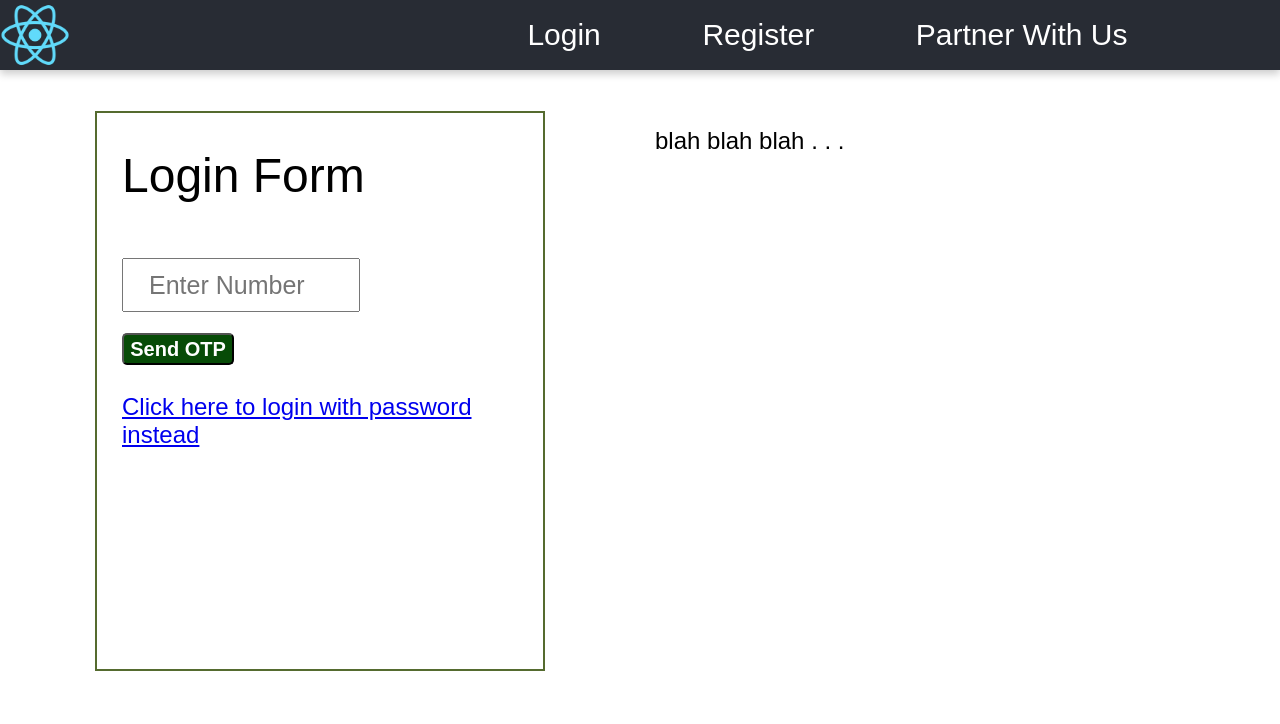
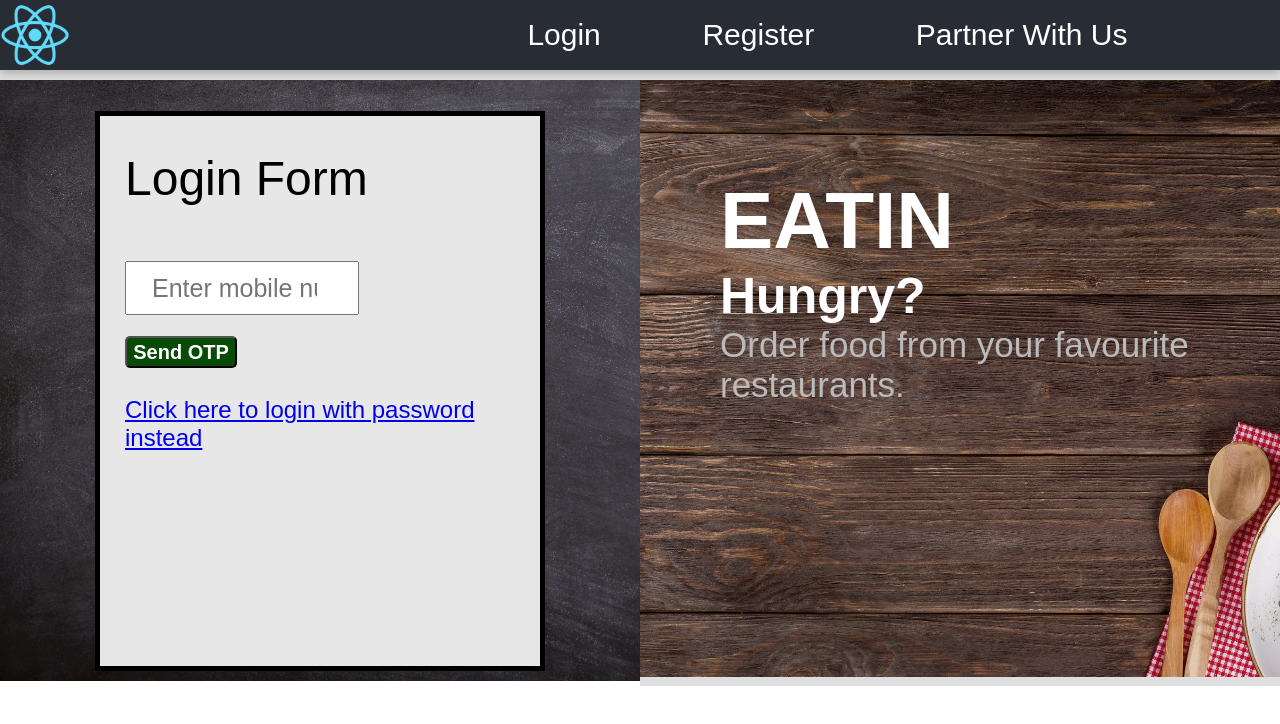
Before and after one commit to anubhav06/eatit, a React (Create React App) app in the folder frontend/: page /login in a window 1280 px wide. Shown: the top 724 px of the page. Built offline with nearby package versions, Linux system fonts and the light colour scheme; a web font is replaced by a local one.

Commit message:
improved Login/Registration Page CSS

```diff
--- a/frontend/src/components/CartItems.css
+++ b/frontend/src/components/CartItems.css
@@ -83,6 +83,7 @@
 
 @media only screen and (max-width: 600px){
     .cart-container{
-      margin-left: 20px;
+      margin-left: 0px;
+      width: 90%;
     }
 }
--- a/frontend/src/components/LoginForm.css
+++ b/frontend/src/components/LoginForm.css
@@ -9,23 +9,34 @@
     display: table;
 }
 
+.row{
+    background-color: rgb(223, 223, 223);
+}
+
 .form-column-left {
   float: left;
   padding: 15px;
   width: 50%;
   font-size: 24px;
   margin-top: 5rem;
+  background-color: rgb(216, 216, 216);
+  background-image: url('../assets/LoginImg2.png');
 }
 
 .form-column-right {
     float: left;
-    padding: 15px;
+    padding: 15px 15px 17rem 5rem;
     width: 50%;
     font-size: 24px;
+    margin-top: 5rem;
+    background-image: url('../assets/LoginImg.png');
+    filter: grayscale(20%);
 }
 
+
 .form-background{
-    border: 2px solid darkolivegreen;
+    border: 5px solid rgb(0, 0, 0);
+    background-color: rgb(231, 231, 231);
     height: 35rem;
     max-width: 80%;
     margin: 1rem 5rem 0rem 5rem;
@@ -56,6 +67,42 @@
     font-weight: bold;
 }
 
+
+.formRight-heading{
+    font-size: 80px;
+    font-weight: bold;
+    margin-top: 5rem;
+    color: white;
+}
+
+.formRight-subHeading{
+    font-size: 50px;
+    font-weight: bold;
+    color: whitesmoke;
+}
+
+.formRight-subHeading2{
+    font-size: 35px;
+    color: rgb(187, 187, 187);
+}
+
+#spin {
+    color:white;
+}
+#spin::after {
+    content:"";
+    animation: spin 15s linear infinite;
+}
+
+@keyframes spin {
+    0% { content:"Hungry? ";}
+    20% { content:"Unexpected Guests ?";}
+    40% { content:"Movie marathon ?";}
+    60% { content:"Game Night ?";}
+    80% { content:"Late Night at office ?";}
+    100% { content:"Hungry?";}
+}
+
 @media only screen and (max-width: 1000px){
     .form-column-right{
         display: none;
--- a/frontend/src/components/LoginForm.js
+++ b/frontend/src/components/LoginForm.js
@@ -30,7 +30,7 @@ const LoginForm = ({loginUser, loginCustomUser, phoneNo, userForm, mobileForm, v
                         <div>
                             <div className='form-header'> Login Form </div>
                             <form onSubmit={submitPhoneNumber}>
-                                <input type="number" name="number" placeholder='Enter Number' className='form-input' required /> <br/>
+                                <input type="number" name="number" placeholder='Enter mobile number' className='form-input' required /> <br/>
                                 <input type="submit" value={'Send OTP'} className='form-submit-btn'/>
                             </form>
                         </div>
@@ -40,7 +40,7 @@ const LoginForm = ({loginUser, loginCustomUser, phoneNo, userForm, mobileForm, v
                     {verificationForm === true ?
                         <form onSubmit={loginCustomUser}>
                             <input type="number" name="number" value={phoneNo} disabled className='form-input'/>
-                            <input type="number" name="code" placeholder='Enter verification Code' className='form-input'/>
+                            <input type="number" name="code" placeholder='Enter verification Code' className='form-input'/> <br/>
                             <input type="submit" className='form-submit-btn'/>
                         </form>
                     : (null)}
@@ -59,8 +59,9 @@ const LoginForm = ({loginUser, loginCustomUser, phoneNo, userForm, mobileForm, v
             </div>
 
             <div className='form-column-right'>
-                TODO: ADD ABOUT EATIN HERE <br/><br/><br/><br/>
-                blah blah blah . . .
+                <p className='formRight-heading'> EATIN </p>
+                <p className='formRight-subHeading'> <span id='spin'/> </p>
+                <p className='formRight-subHeading2'> Order food from your favourite restaurants. </p>
             </div>
         </div>
 
--- a/frontend/src/components/RegisterForm.js
+++ b/frontend/src/components/RegisterForm.js
@@ -58,8 +58,9 @@ const RegisterForm = ({registerUser,phoneNo, mainForm, phoneForm, phoneVerificat
             </div>
 
             <div className='form-column-right'>
-                TODO: ADD ABOUT EATIN HERE <br/><br/><br/><br/>
-                blah blah blah . . .
+                <p className='formRight-heading'> EATIN </p>
+                <p className='formRight-subHeading'> Hungry? Unexpected guests ? </p>
+                <p className='formRight-subHeading2'> Order food from your favourite restaurants. </p>
             </div>
         </div>
 
--- a/frontend/src/components/RestaurantBanner.css
+++ b/frontend/src/components/RestaurantBanner.css
@@ -58,7 +58,8 @@
   .banner-right{
     margin-top: -100px;
     width: 100%;
-    margin-left: 5rem;
+    margin-left: 0rem;
+    padding-left: 4rem;
   }
 
   .restaurant-banner{
```
Also changed, not shown: frontend/src/assets/LoginImg.png (added), frontend/src/assets/LoginImg2.png (added).
